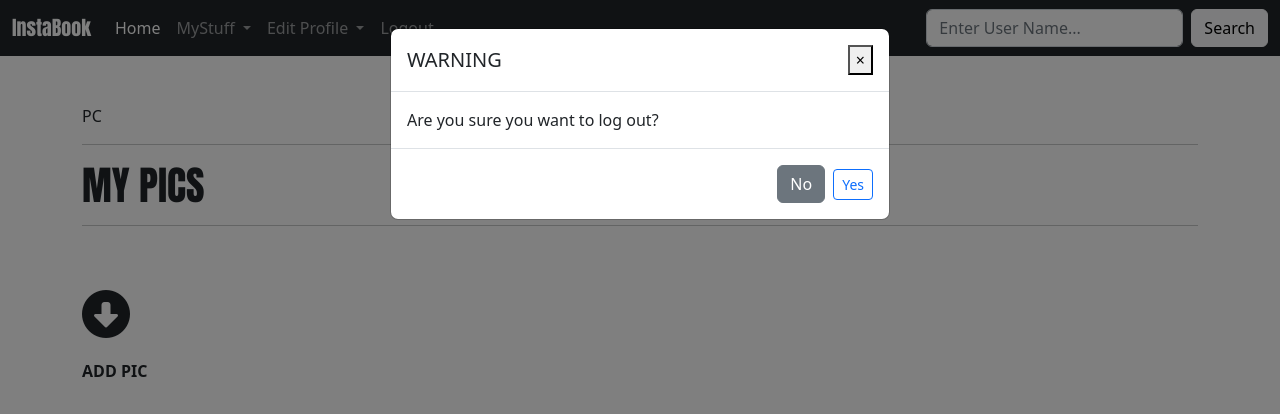
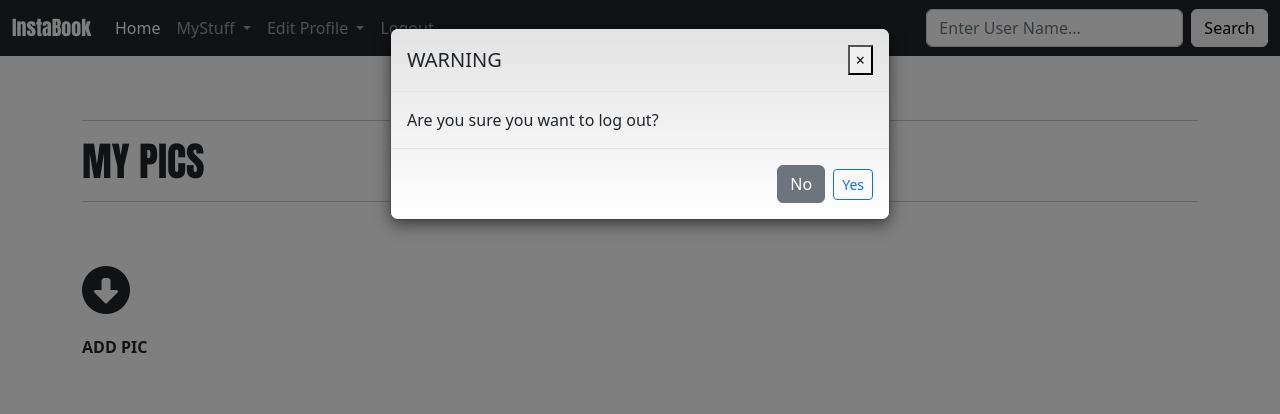
Before and after one commit to SON-OF-EDDY/InstaBook2, a Django app: page /add_pics in a window 1280 px wide, after a click on "Logout". Shown: the top 414 px of the page. Run offline with Django 4.2, Linux system fonts and the light colour scheme; a user stored in the database is signed in; data comes from the database, SQL or seed files in the repository; both versions use the stored data as it was after the commit; some libraries are stand-ins or nearby versions; some web fonts are replaced.

Commit message:
second commit

```diff
--- a/mypics/templates/add_pics.html
+++ b/mypics/templates/add_pics.html
@@ -182,7 +182,7 @@
                                     document.getElementById('type'+{{entry.id}}).style["max-width"] = `${to_log_1}px`;
 
 
-                                    document.getElementById('mobile-checker').innerHTML = 'Mobile';
+                                    //document.getElementById('mobile-checker').innerHTML = 'Mobile';
 
                                 } else {
 
@@ -201,7 +201,7 @@
                                     document.getElementById('resize'+{{entry.id}}).width = to_log_2;
                                     document.getElementById('type'+{{entry.id}}).style["max-width"] = `${to_log_1}px`;
 
-                                    document.getElementById('mobile-checker').innerHTML = 'PC';
+                                    //document.getElementById('mobile-checker').innerHTML = 'PC';
 
 
                                 }
--- a/mypics/templates/base.html
+++ b/mypics/templates/base.html
@@ -5,8 +5,6 @@
 
   <head>
       <link href="http://fonts.cdnfonts.com/css/do-futuristic" rel="stylesheet">
-
-
 
     <meta charset="utf-8">
     <meta name="viewport" content="width=device-width, initial-scale=1">
@@ -19,7 +17,7 @@
 
     #site-name {
 
-        font-family:'Ink Free','Impact','Do Futuristic', sans-serif;
+        font-family:'Ink Free','Impact', sans-serif;
     }
 
 
@@ -28,7 +26,7 @@
     }
 
     .card {
-      /* Add shadows to create the "card" effect */
+
       box-shadow: 0 4px 8px 0 rgba(0,0,0,0.5);
 
       background:linear-gradient(0deg, #FFFFFF 0%,#E3E3E3 100%);
@@ -37,11 +35,17 @@
 
 
     h1{
-      font-family:'Ink Free','Impact','Do Futuristic', sans-serif;
+      font-family:'Ink Free','Impact', sans-serif;
     }
 
 
-
+.modal-content{
+    -webkit-box-shadow: 0 5px 15px rgba(0,0,0,0);
+    -moz-box-shadow: 0 5px 15px rgba(0,0,0,0);
+    -o-box-shadow: 0 5px 15px rgba(0,0,0,0);
+    box-shadow: 0 5px 15px rgba(0,0,0,0.5);
+    background:linear-gradient(0deg, #FFFFFF 0%,#E3E3E3 100%);
+}
 
 
 
--- a/mypics/views.py
+++ b/mypics/views.py
@@ -36,6 +36,7 @@ import json
 
 #???????????????????????????????????????????????????????????????????????????????????????????????????????????????????????
 #??????     CURRENTLY WORKING ON  ????????????
+# set to private message in box...
 #???????????????????????????????????????????????????????????????????????????????????????????????????????????????????????
 #???????????????????????????????????????????????????????????????????????????????????????????????????????????????????????
 
```
Also changed, not shown: mypics/templates/home.html (+4 -4 lines), mypics/templates/my_profile.html (+31 -6 lines), db.sqlite3.
